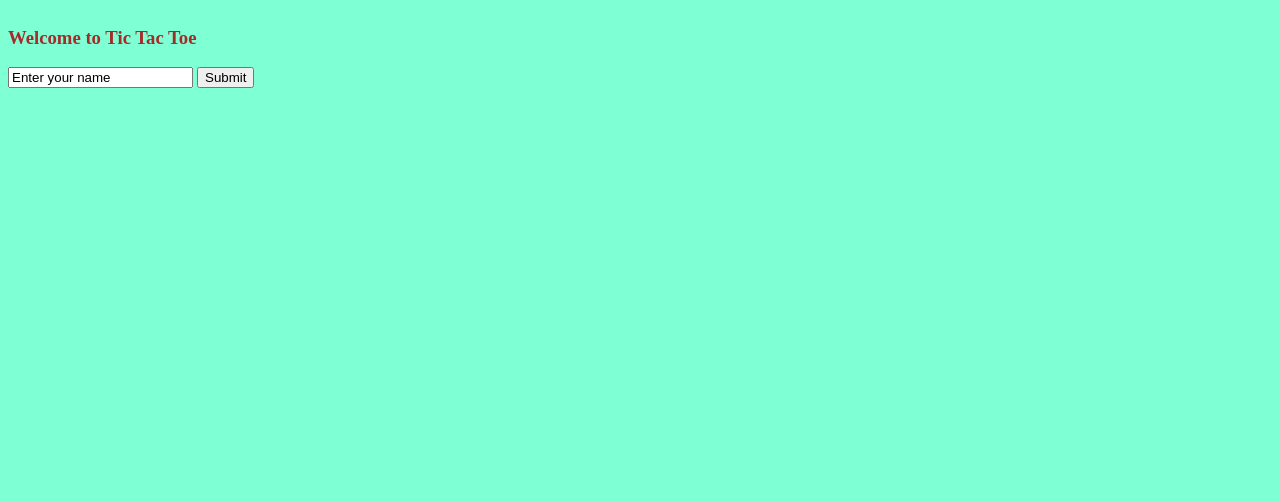
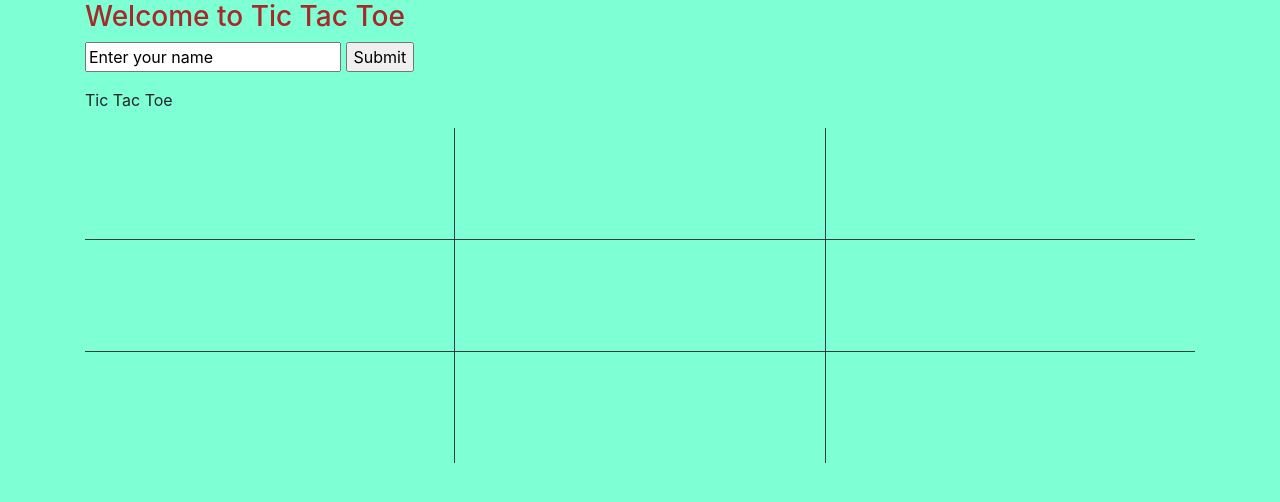
Before and after one commit to limboaz/StackTraceException, a website: page public/index.html in a window 1280 px wide. Drawn offline with Linux system fonts and the light colour scheme.

Commit message:
modify html

```diff
--- a/public/index.html
+++ b/public/index.html
@@ -2,17 +2,31 @@
 
 <head>
   <title>Tic Tac Toe</title>
-  <link href="stylesheets/main.css" rel="stylesheet" type="text/css">
+
+  <!-- CSS -->
+  <link href="stylesheets/bootstrap.css" type="text/css" rel="stylesheet">
+  <link href="stylesheets/main.css" type="text/css" rel="stylesheet">
+
+  <!-- JavaScript -->
+  <script src="javascripts/jquery.min.js"></script>
+  <script src="javascripts/bootstrap.bundle.min.js"></script>
+  <script src="javascripts/ttt.js"></script>
+
 </head>
 
 <body>
-  <div id="main_content">
+  <div id="main_content" class="container">
     <h3>Welcome to Tic Tac Toe</h3>
     <form method="POST" action = "/ttt">
       <input type="text" name="name" value="Enter your name">
       <input type="submit" value="Submit">
     </form>
   </div>
+  <div class="game container">
+    <p>Tic Tac Toe</p>
+    <div class="board container">
+    </div>
+  </div>
 </body>
 
 </html>
```
Also changed, not shown: routes/users.js (deleted, +0 -9 lines).
